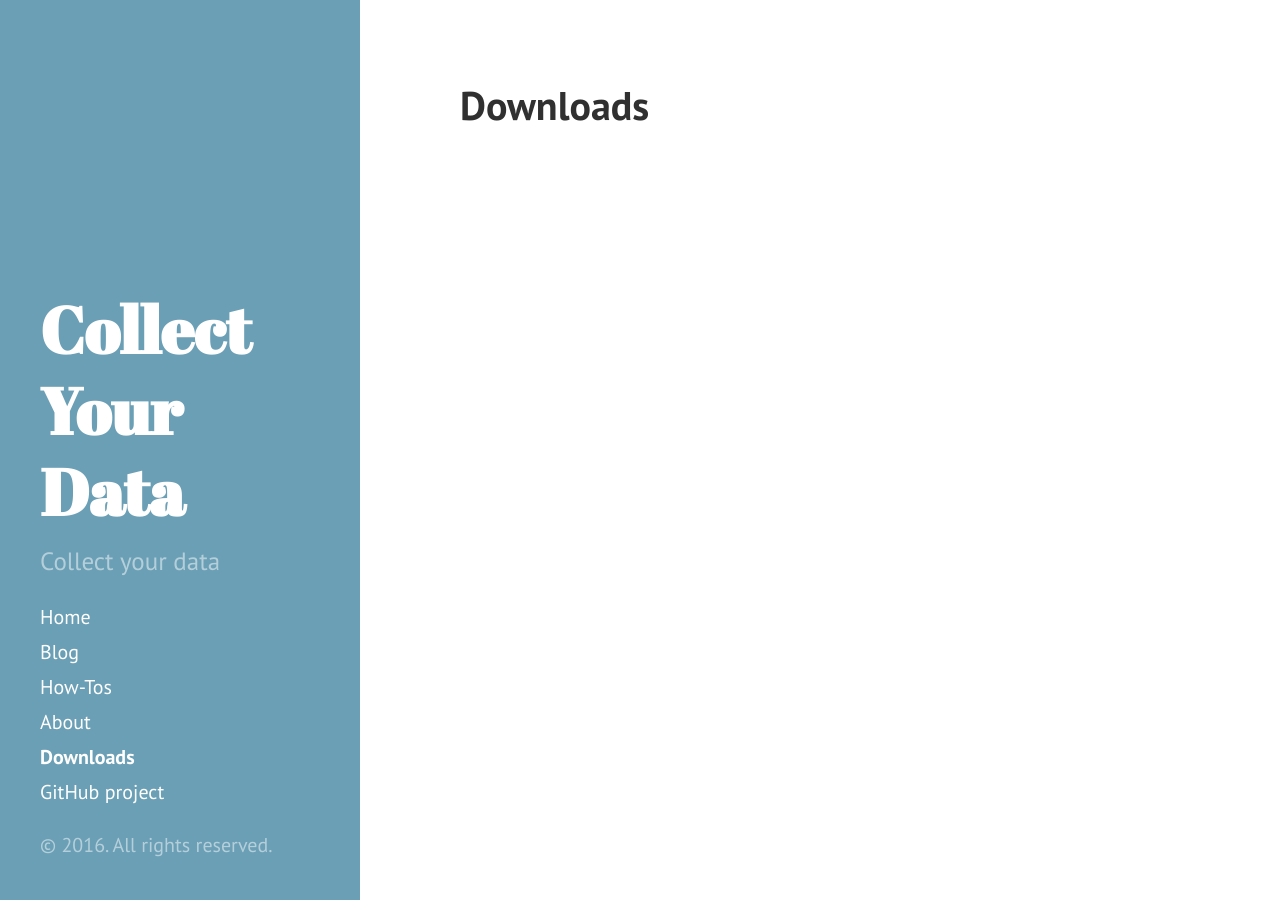
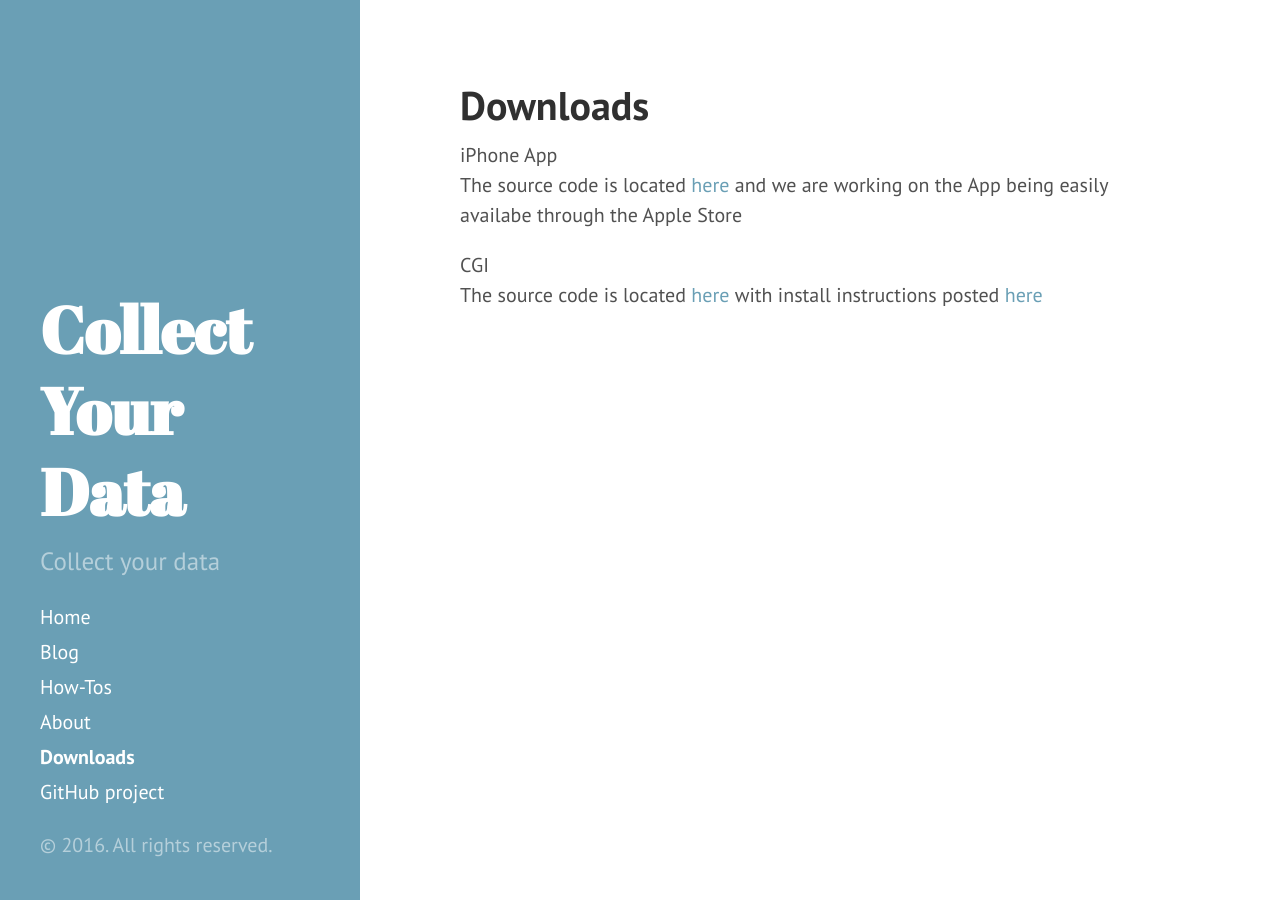
Before and after one commit to collectyourdata/collectyourdata.github.io, a Jekyll site: the page built from downloads.md, in a window 1280 px wide. Built offline with Jekyll 4.4.1, drawn with Linux system fonts in a browser that asks for light colours.

Commit message:
Update downloads.md

```diff
--- a/downloads.md
+++ b/downloads.md
@@ -2,3 +2,11 @@
 layout: page
 title: Downloads
 ---
+
+<p>iPhone App<br>
+The source code is located <a href="https://github.com/collectyourdata/CYD-iPhone-App">here</a> and we are working on the App being easily availabe through the Apple Store
+</p>
+
+<p>CGI<br>
+The source code is located <a href="https://github.com/collectyourdata/CYD-iPhone-CGI">here</a> with install instructions posted <a href="http://www.collectyourdata.com/howto/2016/06/08/first-howto/">here</a>
+</p>
```
